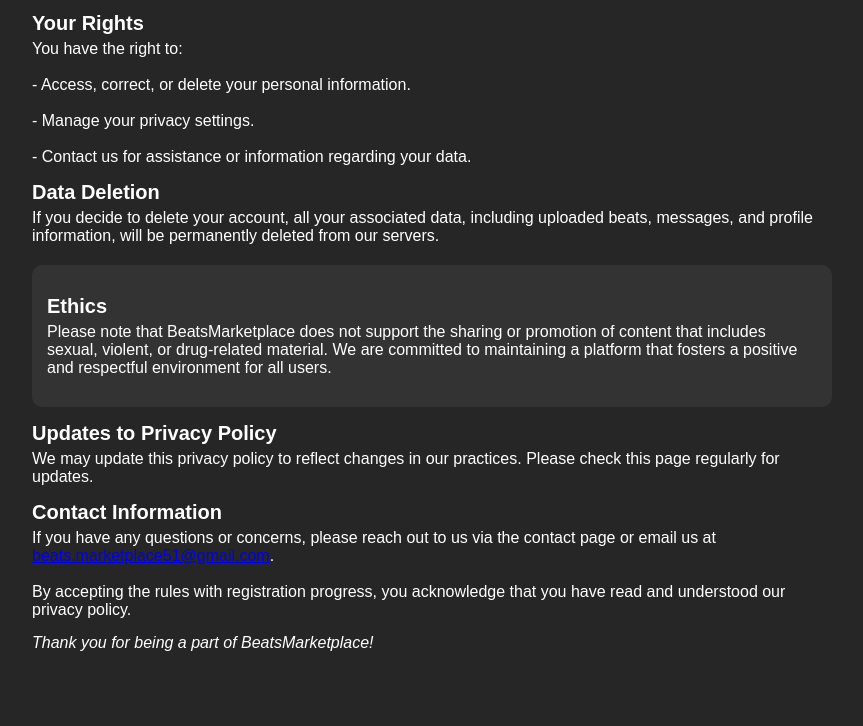
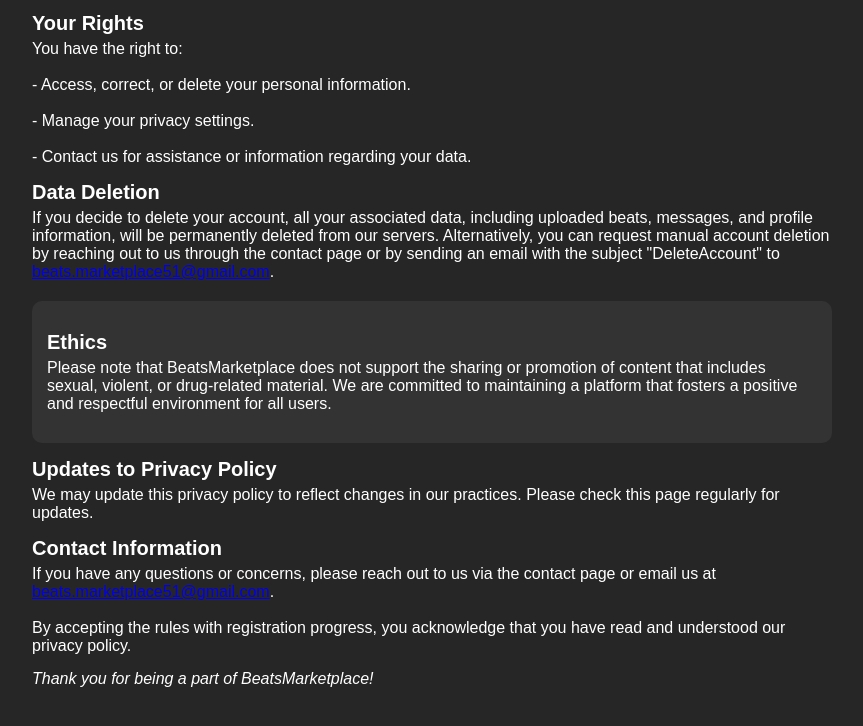
Before and after one commit to OlliMayry/Beats-Marketplace-PrivacyPolicy, a plain HTML site: page index.html in a window 1280 px wide. Shown: the part 1015-1741 px from the top of the page, without its empty margins (208-1071 px from the left). Drawn offline with Linux system fonts and the light colour scheme.

Commit message:
Update index.html

```diff
--- a/index.html
+++ b/index.html
@@ -123,6 +123,7 @@
     <div class="sectionTitle">Data Deletion</div>
     <div class="text">
       If you decide to delete your account, all your associated data, including uploaded beats, messages, and profile information, will be permanently deleted from our servers.
+      Alternatively, you can request manual account deletion by reaching out to us through the contact page or by sending an email with the subject "DeleteAccount" to <a href="mailto:beats.marketplace51@gmail.com">beats.marketplace51@gmail.com</a>.
     </div>
      <!-- Ethics Section -->
      <div class="ethics">
```
